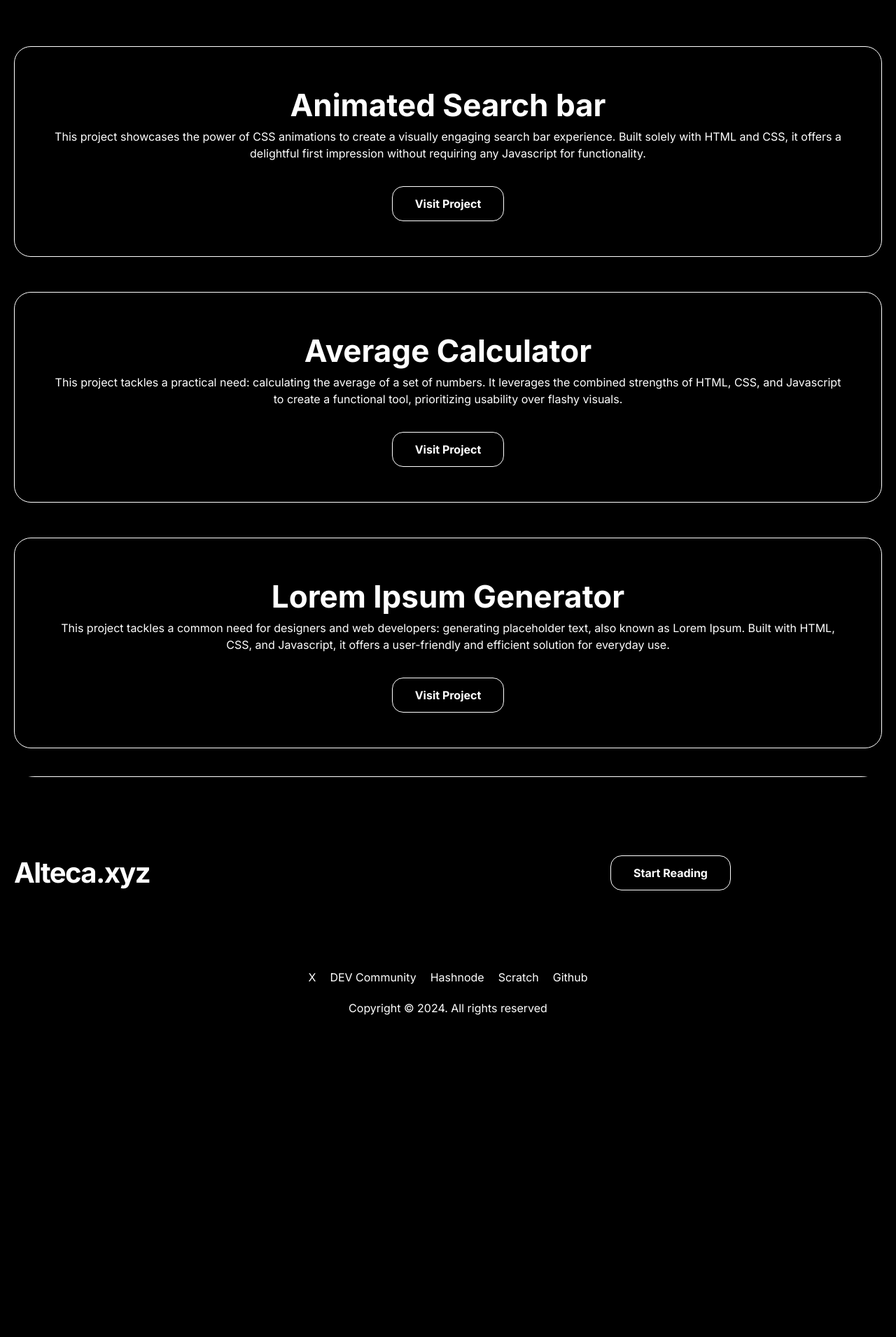
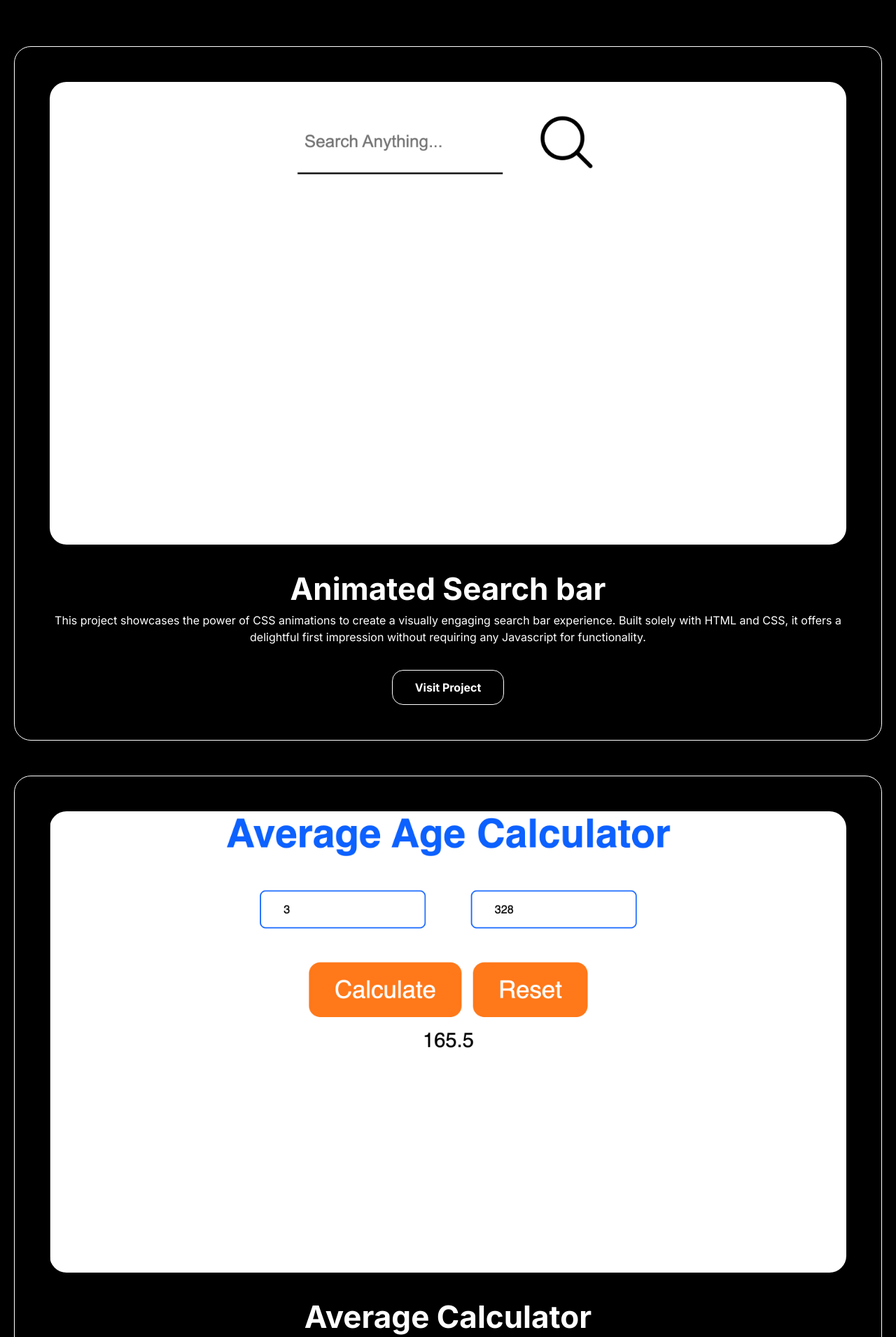
Before and after one commit to Infinity-Creation/blog-app, a Next.js app: page /projects in a window 1280 px wide. Shown: the part 290-2200 px from the top of the page at 70% size. Before the commit the page ends 1762 px from the top, so only its background shows below. Built offline with nearby package versions, Linux system fonts and the light colour scheme.

Commit message:
update projects and about

```diff
--- a/src/app/about/page.tsx
+++ b/src/app/about/page.tsx
@@ -7,7 +7,15 @@ export default function About() {
     <section className="bg-neutral-950 text-white">
       <Container>
         <NavBar></NavBar>
-        <div>About Page</div>
+        <h1 className="text-8xl mt-[100px] font-bold text-center">About Me</h1>
+        <div className="mr-[200px] ml-[200px]">
+        <p className="text-center text-xl mt-[20px]">Hey there! I'm a teenager with a huge passion for web development and design. The process of turning ideas into functional and visually appealing websites is what excites me the most. This fascination led me to dive deep into the world of code and design principles.</p>
+        <p className="text-center text-xl mt-[20px]">I created this blog with the intention of sharing my journey and experiences with others. Whether you're a fellow teen just starting out, or someone curious about the world of web development, this blog is for you! Here, I'll be talking about the various tools and technologies I use to bring websites to life.</p>
+        <p className="text-center text-xl mt-[20px]">Some of the key areas I'll be focusing on include JavaScript (JS), a programming language that adds interactivity to web pages.  I'll also delve into Tailwind CSS, a utility-first framework that makes styling websites a breeze.  Of course, the fundamentals like HTML and CSS, the building blocks of websites, won't be left behind.  And for those interested in building complex user interfaces, I'll be exploring TypeScript (TS) and React, powerful tools for front-end development.</p>
+        <p className="text-center text-xl mt-[20px]">So, buckle up and get ready to explore the exciting world of web development with me! I'll be sharing tips, tricks, and my own learning experiences to help you navigate this ever-evolving field. Let's build something awesome together!</p>
+        <h2>My Story</h2>
+        <p>My first introduction to programming was Scratch, a programming language made for kids to understand the basics of coding. From the very second I started doing Scratch I developed a passion for it and was well ahead of everyone else in the coding class. 3 years later I rediscovered programming for myself as I started coding in Scratch. 6 months later I became a Scratch addict, but got rid of my addiction in the most elaborate way. I decided to start learning HTML and eventually CSS, for a year my knowledge of JavaScript was very limited and I </p>
+        </div>
       </Container>
     </section>
   );
--- a/src/app/contact/page.tsx
+++ b/src/app/contact/page.tsx
@@ -9,14 +9,22 @@ export default function Contact() {
         <NavBar></NavBar>
         <h1 className="text-8xl mt-[100px] font-bold text-center">Contact</h1>
 
+        <h3 className="text-center text-3xl mb-[20px]">You can email me on my Alteca email or DM me on X/Twitter</h3> <h3 className="text-center text-3xl mb-[50px]">Feel Free to reach if you need advice on web development and tech related things. I also am available for backlink exchanges</h3>
           <div className="flex  justify-center">
+            <a
+              href="mailto:#"
+              className=" mx-3 bg-white border-[1px] border-solid border-[white] rounded-2xl hover:bg-black hover:-translate-y-2 hover:text-white text-black font-bold py-3 px-12 lg:px-8 duration-500 transition mb-6 lg:mb-0"
+            >
+              Email Me
+            </a>
             <a
               href="mailto:#"
               className=" mx-3 bg-black border-[1px] border-solid border-[white] rounded-2xl hover:bg-white hover:-translate-y-2 hover:text-black text-white font-bold py-3 px-12 lg:px-8 duration-500 transition mb-6 lg:mb-0"
             >
-              Contact Me
+              DM Me on X
             </a>
             </div>
+
 
       </Container>
     </section>
--- a/src/app/projects/page.tsx
+++ b/src/app/projects/page.tsx
@@ -1,5 +1,6 @@
 import Container from "@/app/_components/container";
 import { NavBar } from "@/app/_components/navbar";
+import Image from "next/image";
 
 export default function Projects() {
   return (
@@ -9,7 +10,17 @@ export default function Projects() {
         <h1 className="text-8xl mt-[100px] text-center font-bold">Projects</h1>
         <div className="flex justify-center mt-[50px] mb-[25px] items-center">
           <div className="border-[white] border-solid border-[1px] p-[50px] rounded-3xl">
-
+          <div className="flex justify-center">
+          <Image
+              priority={true}
+              src="/assets/home/animated-search-bar.jpg"
+             width="1000"
+             height="300"
+              alt="HTML5"
+              text="center"
+              className={("shadow-sm w-full rounded-3xl mb-[30px]")}
+            />
+          </div>
             <h2 className="text-6xl  font-bold text-center" >Animated Search bar</h2>
             <p className="text-center">This project showcases the power of CSS animations to create a visually engaging search bar experience. Built solely with HTML and CSS, it offers a delightful first impression without requiring any Javascript for functionality.</p>
             <div className="flex justify-center align-center">
@@ -22,6 +33,17 @@ export default function Projects() {
 
         <div className="flex justify-center mt-[50px] mb-[25px] items-center">
           <div className="border-[white] border-solid border-[1px] p-[50px] rounded-3xl">
+          <div className="flex justify-center">
+          <Image
+              priority={true}
+              src="/assets/home/average-calculator.jpg"
+             width="1000"
+             height="300"
+              alt="HTML5"
+              text="center"
+              className={("shadow-sm w-full rounded-3xl mb-[30px]")}
+            />
+            </div>
             <h2 className="text-6xl text-center font-bold" >Average Calculator</h2>
             <p className="text-center">This project tackles a practical need: calculating the average of a set of numbers. It leverages the combined strengths of HTML, CSS, and Javascript to create a functional tool, prioritizing usability over flashy visuals.</p>
             <div className="flex justify-center align-center">
@@ -34,6 +56,17 @@ export default function Projects() {
 
         <div className="flex justify-center mt-[50px] mb-[25px] items-center">
           <div className="border-[white] border-solid border-[1px] p-[50px] rounded-3xl">
+          <div className="flex justify-center">
+          <Image
+              priority={true}
+              src="/assets/home/lorem.jpg"
+             width="1000"
+             height="300"
+              alt="HTML5"
+              text="center"
+              className={("shadow-sm w-full rounded-3xl mb-[30px]")}
+            />
+            </div>
             <h2 className="text-6xl text-center font-bold" >Lorem Ipsum Generator</h2>
             <p className="text-center">This project tackles a common need for designers and web developers: generating placeholder text, also known as Lorem Ipsum. Built with HTML, CSS, and Javascript, it offers a user-friendly and efficient solution for everyday use.
 
```
Also changed, not shown: public/assets/home/average-calculator.jpg (added), public/assets/home/lorem.jpg (added).
